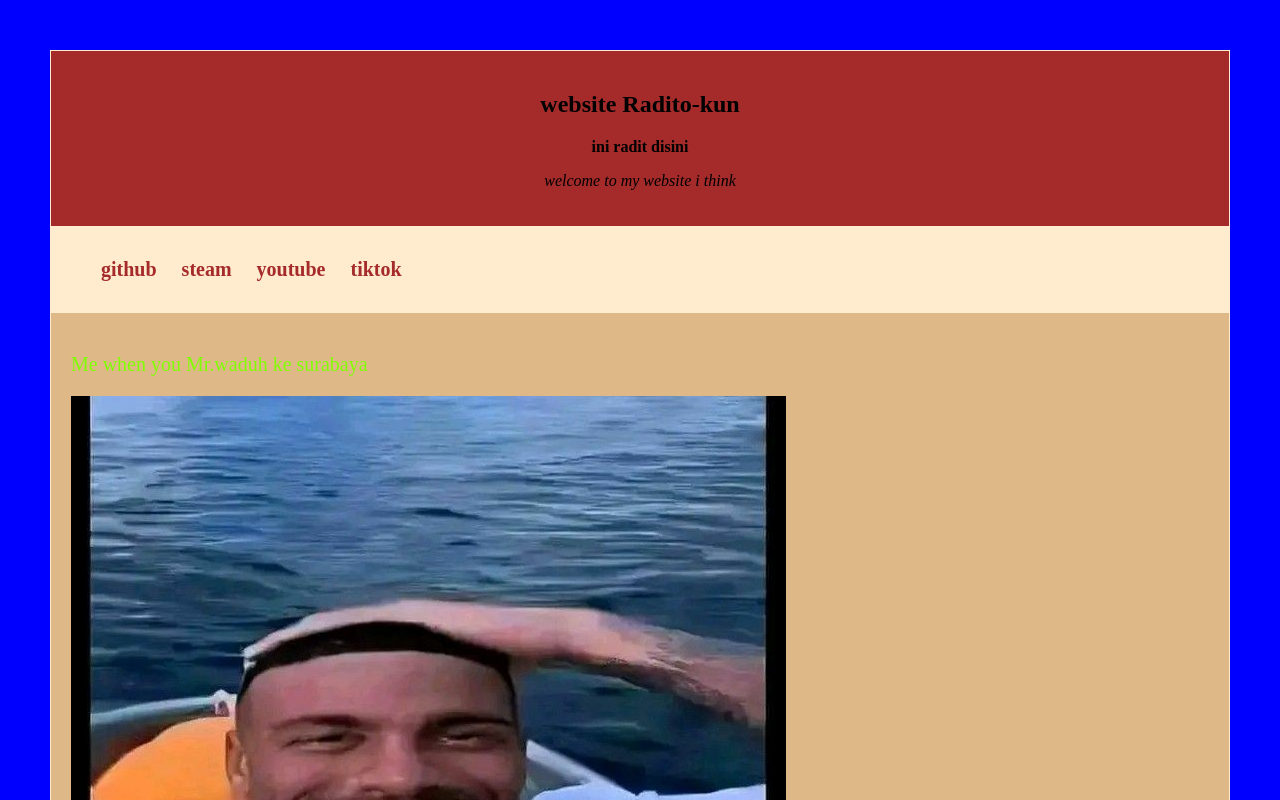
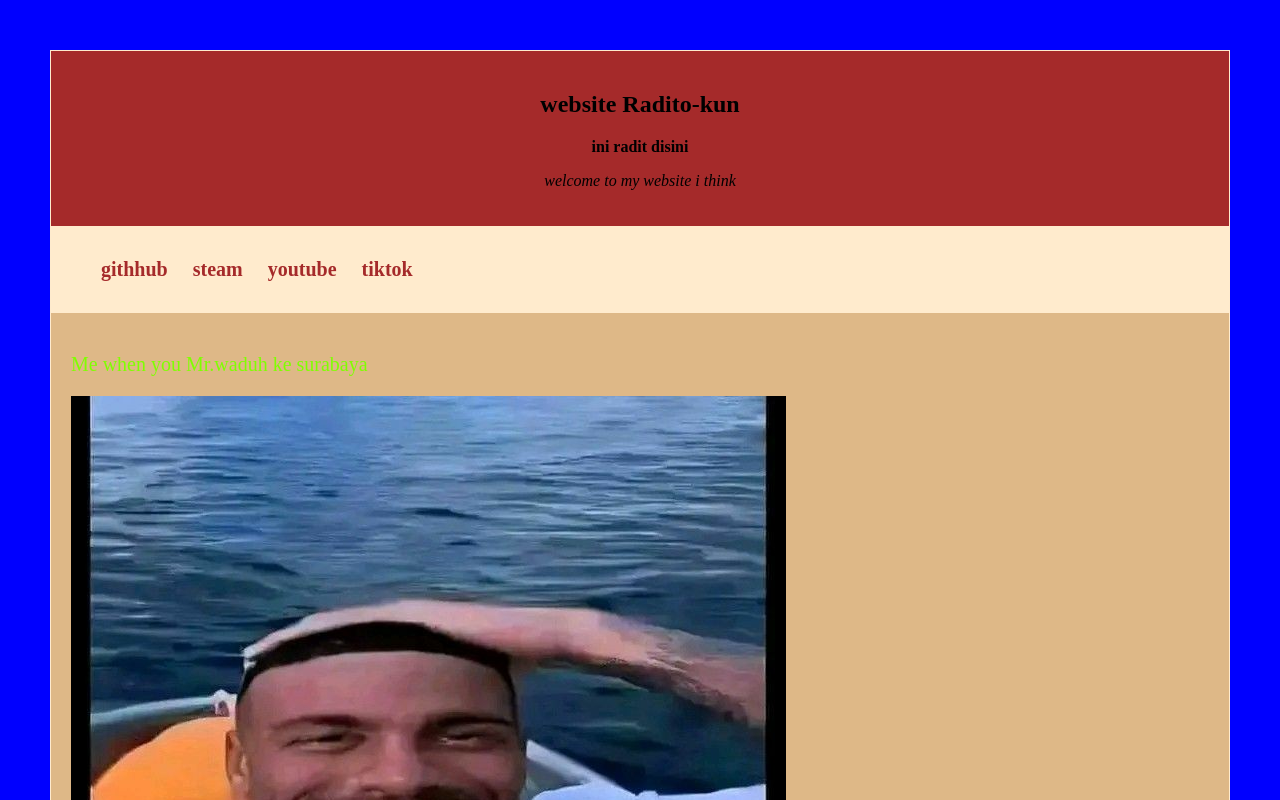
Before and after one commit to Raditokun/Dito, a plain HTML site: page index.html in a window 1280 px wide. Shown: the top 800 px of the page. Drawn offline with Linux system fonts and the light colour scheme.

Commit message:
Update index.html

```diff
--- a/index.html
+++ b/index.html
@@ -19,7 +19,7 @@
             <a
               href="https://github.com/Raditokun/Dito/blob/main/index.html"
               target="_top">
-              <b>github</b>
+              <b>githhub</b>
             </a>
           </li>
           <li>
```
